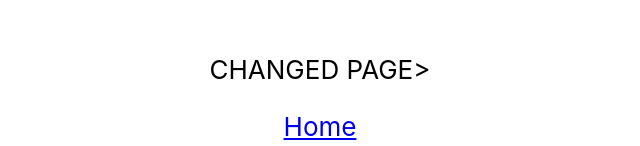
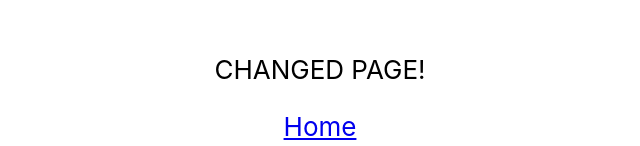
Before and after one commit to tarabet/multi-k8s, a React (Create React App) app in the folder client/: page / in a window 1280 px wide. Shown: the part 172-318 px from the top of the page, without its empty margins (320-960 px from the left). Built offline with nearby package versions, Linux system fonts and the light colour scheme; no server answers.

Commit message:
Removed falthy symbol

```diff
--- a/client/src/App.js
+++ b/client/src/App.js
@@ -11,7 +11,7 @@ function App() {
     <Router>
       <div className="App">
         <header className="App-header">
-          <p>CHANGED PAGE></p>
+          <p>CHANGED PAGE!</p>
           <Link to="/">Home</Link>
           <Link to="/other-page">Other Page</Link>
           <div>
```
